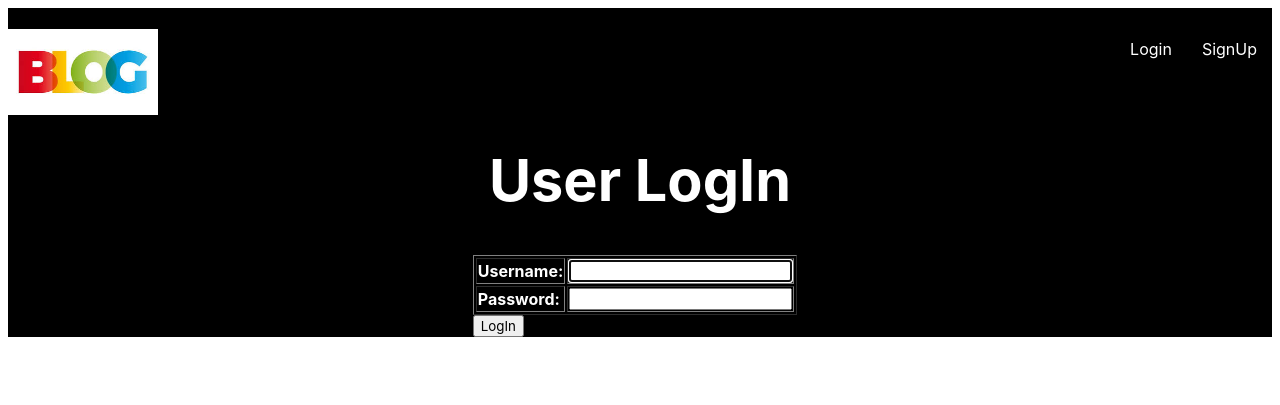
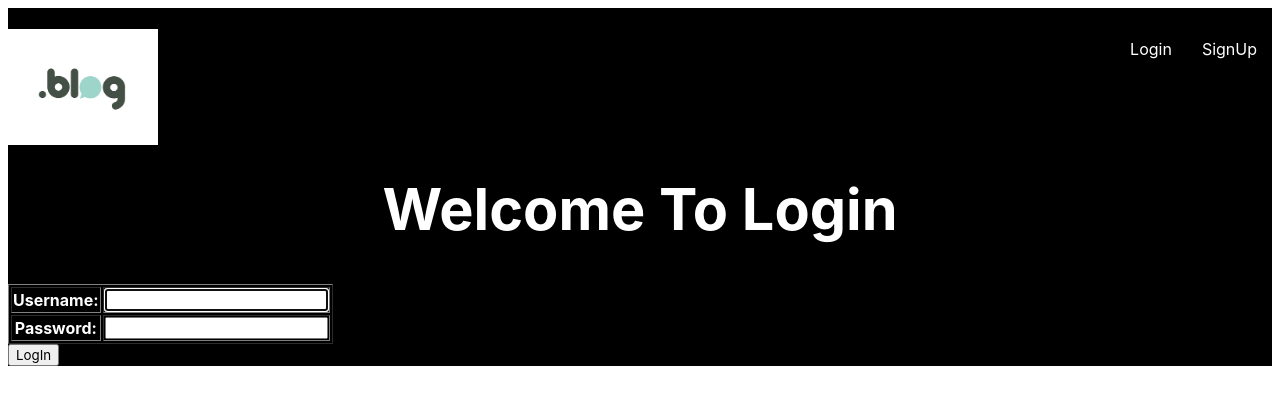
Before and after one commit to param0210/web-python, a Django app: page /accounts/login/ in a window 1280 px wide. Shown: the top 405 px of the page. Run offline with Django 3.2, Linux system fonts and the light colour scheme.

```diff
--- a/accounts/templates/accounts/login.html
+++ b/accounts/templates/accounts/login.html
@@ -1,15 +1,14 @@
-{% extends 'base.html' %}
-{% block content %}
-<h1 id="login">User LogIn</h1>
+{% extends 'base.html' %} {% block content %}
+<h1 id="login">Welcome To Login </h1>
 <div class="login">
     <form class="site-form" method="post">
         {% csrf_token %}
         <table border="1">
             {{form.as_table}}
         </table>
+        <!-- we are chacking if 'next' querystring exist in the get request,output that parameter in hidden field-->
         {% if request.GET.next %}
-	<input type="hidden" name="next" value="{{request.GET.next}}">
-	{% endif %}
+        <input type="hidden" name="next" value="{{request.GET.next}}"> {% endif %}
         <input type="submit" value="LogIn">
     </form>
 </div>
--- a/accounts/views.py
+++ b/accounts/views.py
@@ -20,11 +20,12 @@ def signup(request):
 @csrf_exempt
 def login(request):
     if request.method=='POST':
-        form=AuthenticationForm(data=request.POST)
+        form=AuthenticationForm(data=request.POST)#parameter data is holds the value of post data we passed in the login form
         if form.is_valid():
-            user=form.get_user()
+            user=form.get_user()# getting user from form
             print(user)
             auth_login(request,user)
+            #if parameter 'next' exist in post request grab that next parameter and redirect to that particular 'next'parameter
             if 'next' in request.POST:
                 return redirect(request.POST.get('next'))
             else:
--- a/myblog/views.py
+++ b/myblog/views.py
@@ -25,7 +25,7 @@ def blog_details(request,slug):
     blog=Blog.objects.get(slug=slug)
     return render(request,'myblog/blog_details.html',{'blogs':blog})
 
-@login_required(login_url='/accounts/login/')
+@login_required(login_url='/accounts/login/') #tell the django what is login url
 @csrf_exempt
 def blog_create(request):
     if request.method=='POST':
--- a/static_files/style.css
+++ b/static_files/style.css
@@ -1,63 +1,62 @@
-
-body{
+body {
     /* background-color:black; */
-	/* background-image: url(stars.png); */
+    /* background-image: url(stars.png); */
     background-repeat: no-repeat;
     color: #fff;
 }
 
-body *{
+body * {
     font-family: medium-content-sans-serif-font, -apple-system, BlinkMacSystemFont, "Segoe UI", Roboto, Oxygen, Ubuntu, Cantarell, "Open Sans", "Helvetica Neue", sans-serif;
 }
+
+
 }
-
-h1, h2, h3, h4, h5{
+h1,
+h2,
+h3,
+h4,
+h5 {
     font-weight: normal;
     margin: 0;
 }
-
-a, a:hover, a:visited{
+a,
+a:hover,
+a:visited {
     color: #fff;
     text-decoration: none;
 }
-
-h1.blog-list,#login{
-    text-align:center;
-    margin:auto;
-    padding-bottom:40px;
-	font-size:3.6em;
-
-
+h1.blog-list,
+#login {
+    text-align: center;
+    margin: auto;
+    padding-bottom: 40px;
+    font-size: 3.6em;
 }
-.wrapper{
-	background-color:black;
+.wrapper {
+    background-color: black;
 }
 #image-logo {
     width: 150px;
 }
-header{
-    display:grid;
+header {
+    display: grid;
     grid-template-columns: 1fr 1fr;
+}
+nav {
+    justify-self: end;
+}
+nav li {
+    float: left;
+    list-style: none;
+    padding: 5px;
+    margin: 10px;
+}
 
+/* .login {
+    text-align: center
 }
-nav{
-	justify-self:end;
+.site-form {
+    display: inline-block;
+    margin: auto;
 
-}
-nav li{
-	float:left;
-    list-style:none;
-    padding:5px;
-	margin:10px;
-
-}
-.login{
-    display: block;
-     text-align: center;
-   }
-   .site-form{
-        display: inline-block;
-       margin-left: auto;
-       margin-right: 10px;
-       text-align: left;
-   }
+}*/
--- a/templates/base.html
+++ b/templates/base.html
@@ -15,11 +15,14 @@
 <body>
     <div class="logout">
         <header class="wrapper">
-<h1><a href="{% url 'myblogs:homepage' %}"><img id="image-logo" src="{% static 'logo.jpg' %}"  alt="BLOG"/></a></h1>
+            <h1>
+                <a href="{% url 'myblogs:homepage' %}"><img id="image-logo" src="{% static '.blog.png' %}" alt="BLOG" /></a>
+            </h1>
             <nav class="navbar">
                 <ul>
                     {% if user.is_authenticated %}
                     <li>
+                        <!-- when we will click on logout button a post reauest will be sumbitted which cause to user logging out-->
                         <form class="logout-link" action="{% url 'accounts:logout' %}" method="POST">
                             <button type="submit">LogOut</button>
                         </form>
@@ -34,8 +37,7 @@
     </div>
 
     <div class="wrapper">
-		{% block content%}
-		{% endblock %}
+        {% block content%} {% endblock %}
 
     </div>
 </body>
```
Also changed, not shown: static_files/.blog.png (added). Lines whose indentation alone changed are shown as unchanged.
